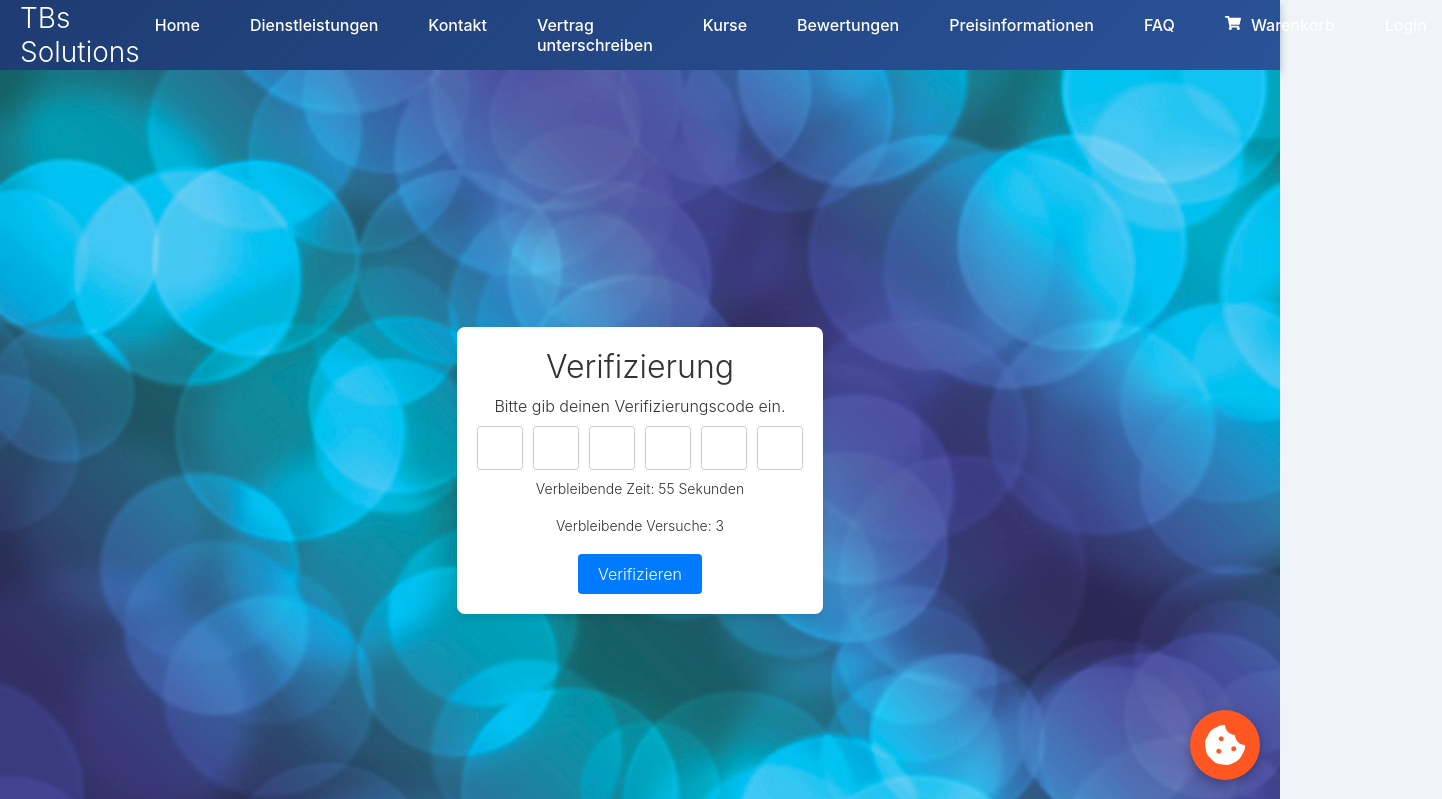
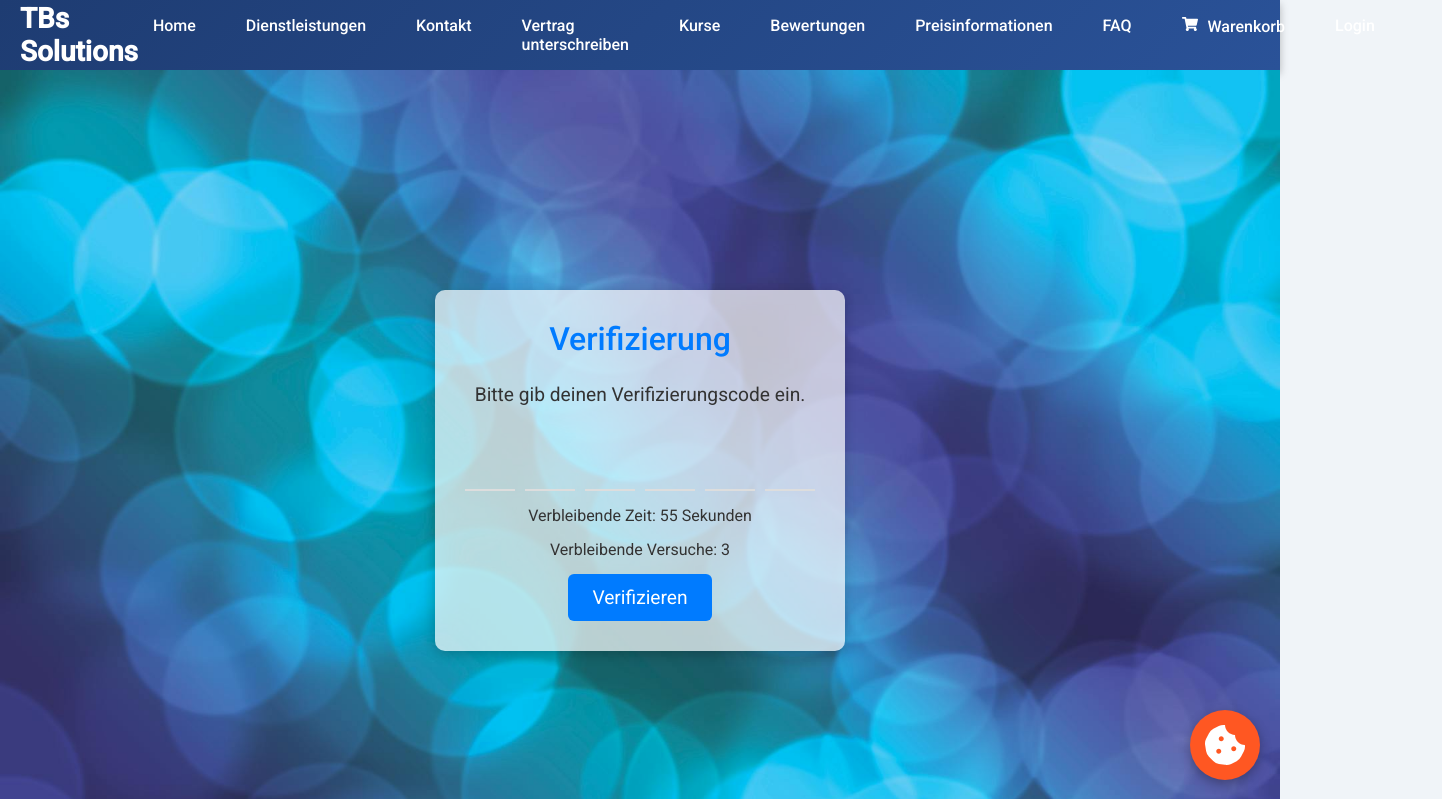
Before and after one commit to tbs-dienste/webfrostend, a React (Create React App) app: page /verification in a window 1280 px wide. Shown: the top 799 px of the page, 1442 px wide, since content can reach past the window. Built offline with nearby package versions, Linux system fonts and the light colour scheme.

Commit message:
update login design

```diff
--- a/src/components/Login/Login.jsx
+++ b/src/components/Login/Login.jsx
@@ -13,7 +13,7 @@ const Login = ({ onLogin }) => {
 
     if (username === adminUsername && password === adminPassword) {
       onLogin(true);
-      window.location.href = "/verification"
+      window.location.href = "/verification";
     } else {
       alert('Falscher Benutzername oder Passwort.');
     }
@@ -22,26 +22,24 @@ const Login = ({ onLogin }) => {
   return (
     <div className="login-container">
       <form onSubmit={handleLogin} className="login-form">
-      <h1 className='titel'>Login</h1>
+        <h1 className="title">Willkommen zurück</h1>
         <label>
           <input
             type="text"
-            placeholder='Benutzername'
+            placeholder="Benutzername"
             value={username}
             onChange={(e) => setUsername(e.target.value)}
           />
         </label>
-        <br />
         <label>
           <input
             type="password"
             value={password}
-            placeholder='Passwort'
+            placeholder="Passwort"
             onChange={(e) => setPassword(e.target.value)}
           />
         </label>
-        <br />
-        <button onClick={handleLogin} className='einloggen'>Kontakt aufnehmen</button>
+        <button type="submit" className="login-button">Einloggen</button>
       </form>
     </div>
   );
--- a/src/components/Login/Login.scss
+++ b/src/components/Login/Login.scss
@@ -1,17 +1,23 @@
+@import url('https://fonts.googleapis.com/css2?family=Poppins:wght@300;400;600&display=swap');
+
 * {
-  font-family: -apple-system, BlinkMacSystemFont, "San Francisco", Helvetica, Arial, sans-serif;
-  font-weight: 300;
+  box-sizing: border-box;
   margin: 0;
+  padding: 0;
+  font-family: 'Poppins', sans-serif;
 }
-$primary-color: #007bff;
-$secondary-color: #0056b3;
-$background-color: rgba(255, 255, 255, 0.8);
-$input-border-color: #ccc;
-$input-border-radius: 4px;
-$button-border-radius: 4px;
+
+$primary-color: #0056b3;
+$secondary-color: #003d7a;
+$background-color: rgba(255, 255, 255, 0.4);
+$input-border-color: #ddd;
+$input-border-radius: 8px;
+$button-border-radius: 50px;
+$box-shadow: 0 4px 12px rgba(0, 0, 0, 0.15);
+$transition: all 0.3s ease;
 
 .login-container {
-  background-image: url('./hintergrundbild.jpg'); /* Passe den Pfad zum Hintergrundbild an */
+  background-image: url('./hintergrundbild.jpg'); /* Pfad zum Hintergrundbild */
   background-size: cover;
   background-position: center;
   background-repeat: no-repeat;
@@ -21,44 +27,61 @@ $button-border-radius: 4px;
   align-items: center;
 
   .login-form {
-   backdrop-filter: blur(30px);
-   box-shadow: 0px 0px 30px rgba(227, 228, 237, 0.37);
-   border: 2px solid rgba(255, 255, 255, 0.18);
-   height: 300px;
-   width: 500px;
-   border-radius: 10%;
+    backdrop-filter: blur(10px);
+    box-shadow: $box-shadow;
+    border: 1px solid rgba(255, 255, 255, 0.2);
+    padding: 2rem;
+    width: 100%;
+    max-width: 400px;
+    border-radius: 12px;
+    background-color: $background-color;
 
-   .titel {
-    padding-top: 40px;
-    padding-left: 40px;
-    font-weight: 2px;
-   }
+    .title {
+      margin-bottom: 1.5rem;
+      text-align: center;
+      font-size: 1.8rem;
+      color: $primary-color;
+      font-weight: 600;
+    }
 
     label {
       display: block;
-      margin-bottom: 10px;
-      padding-left: 40px;
+      margin-bottom: 1rem;
 
       input {
-        width: 350px;
-        padding: 8px;
+        width: 100%;
+        padding: 0.75rem;
         border-radius: $input-border-radius;
         border: 1px solid $input-border-color;
+        font-size: 1rem;
+        transition: border-color $transition;
+
+        &:focus {
+          border-color: $primary-color;
+          outline: none;
+        }
       }
     }
 
-    .einloggen {
-      padding: 1rem 2rem;
+    .login-button {
+      width: 100%;
+      padding: 0.75rem;
       font-size: 1.2rem;
-      justify-content: center;
-      align-items: center;
       color: #fff;
-      background-color: #007bff;
+      background-color: $primary-color;
       border: none;
-      border-radius: 50px;
-      width: 350px;
+      border-radius: $button-border-radius;
       cursor: pointer;
-      transition: background-color 0.3s;
+      transition: background-color $transition, transform $transition;
+
+      &:hover {
+        background-color: $secondary-color;
+        transform: translateY(-2px);
+      }
+
+      &:active {
+        transform: translateY(1px);
+      }
     }
   }
 }
--- a/src/components/Login/Verifikation/VerificationCode.scss
+++ b/src/components/Login/Verifikation/VerificationCode.scss
@@ -1,73 +1,104 @@
+@import url('https://fonts.googleapis.com/css2?family=Roboto:wght@300;400;500&display=swap');
+
+* {
+  box-sizing: border-box;
+  margin: 0;
+  padding: 0;
+  font-family: 'Roboto', sans-serif;
+}
+
+$primary-color: #007bff;
+$secondary-color: #0056b3;
+$error-color: #d9534f;
+$background-color: rgba(255, 255, 255, 0.7);
+$input-border-color: #ddd;
+$input-border-radius: 0; /* Keine abgerundeten Ecken */
+$button-border-radius: 6px;
+$box-shadow: 0 4px 12px rgba(0, 0, 0, 0.2);
+$transition: all 0.3s ease;
+
 .background-container {
   display: flex;
   justify-content: center;
   align-items: center;
   background-image: url('./verification.jpg'); /* Pfad zu deinem Hintergrundbild */
-  background-size: cover; /* Bild skalieren, um den Container abzudecken */
-  background-position: center; /* Bild zentrieren */
-  width: 100vw; /* Vollbildbreite */
-  height: 100vh; /* Vollbildhöhe */
+  background-size: cover;
+  background-position: center;
+  width: 100vw;
+  height: 100vh;
 }
 
 .form-container {
   display: flex;
   flex-direction: column;
   align-items: center;
-  gap: 10px;
-  background-color: white; /* Hintergrundfarbe für den Bereich der Eingabefelder und Buttons */
-  padding: 20px;
-  border-radius: 8px;
-  box-shadow: 0 4px 8px rgba(0, 0, 0, 0.1); /* Optionaler Schatten für besseren Kontrast */
+  gap: 15px;
+  background-color: $background-color;
+  padding: 30px;
+  border-radius: 10px;
+  box-shadow: $box-shadow;
+
+  h1 {
+    margin-bottom: 10px;
+    color: $primary-color;
+    font-size: 2rem;
+    font-weight: 500;
+  }
+
+  p {
+    margin-bottom: 20px;
+    font-size: 1.2rem;
+    color: #333;
   }
 
   .input-wrapper {
     display: flex;
     gap: 10px;
-}
 
     .verification-code-input {
-  width: 40px;
-  height: 40px;
-  font-size: 18px;
+      width: 50px;
+      height: 50px;
+      font-size: 1.5rem;
       text-align: center;
-  border: 1px solid #ccc;
-  border-radius: 4px;
+      border: none; /* Keine Rahmenlinie */
+      border-bottom: 2px solid $input-border-color; /* Nur untere Linie */
+      background-color: transparent; /* Hintergrund transparent */
       outline: none;
-  transition: border-color 0.3s ease;
+      transition: border-color $transition;
 
       &:focus {
-    border-color: #007bff;
+        border-bottom-color: $primary-color; /* Farbe der unteren Linie bei Fokus */
+      }
     }
   }
 
+  .countdown-timer, .attempts-info {
+    font-size: 1rem;
+    color: #333;
+  }
+
   .error-message {
-  color: #d9534f;
+    color: $error-color;
     font-size: 14px;
   }
 
-.countdown-timer {
-  font-size: 14px; /* Größe des Timers angepasst */
-  color: #333;
-  margin-bottom: 10px;
+  .verify-button {
+    padding: 12px 24px;
+    border: none;
+    border-radius: $button-border-radius;
+    background-color: $primary-color;
+    color: #fff;
+    font-size: 1.2rem;
+    cursor: pointer;
+    transition: background-color $transition, transform $transition;
+
+    &:hover {
+      background-color: $secondary-color;
+      transform: translateY(-2px);
     }
 
-.verify-button {
-  padding: 10px 20px;
-  border: none;
-  border-radius: 4px;
-  background-color: #007bff;
-  color: #fff;
-  font-size: 16px;
-  cursor: pointer;
-  transition: background-color 0.3s ease;
-
-  &:hover {
-    background-color: #0056b3;
+    &:active {
+      transform: translateY(1px);
     }
   }
-
-.attempts-info {
-  font-size: 14px;
-  color: #333;
-  margin-bottom: 10px;
 }
```
Lines whose indentation alone changed are shown as unchanged.
